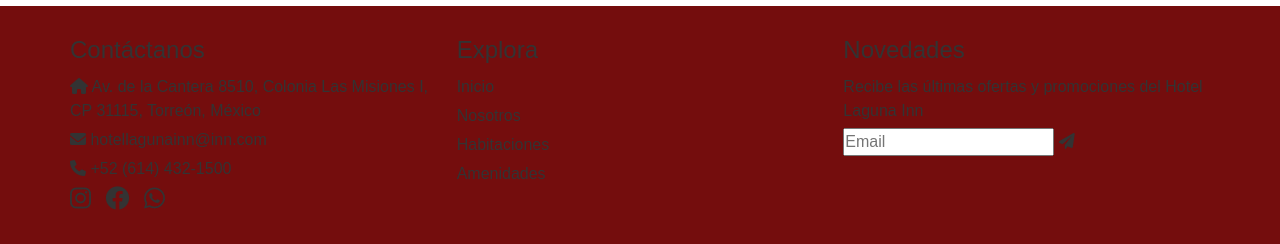
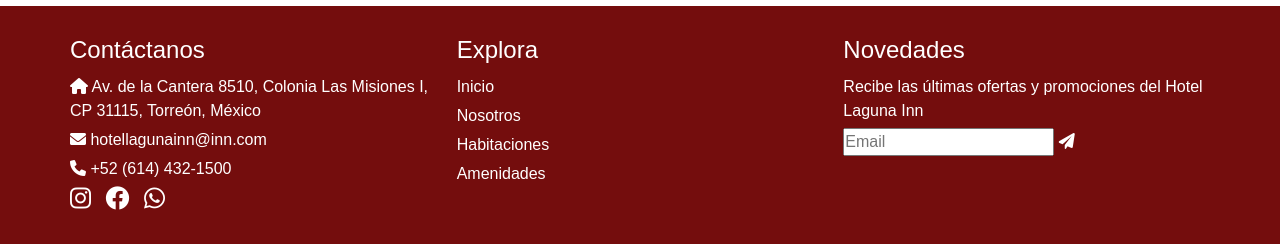
Before and after one commit to ack3stx/INTEGRADORAOFICIAL_E4, a PHP site: page /INTEGRADORA_OFICIALE4/ in a window 1280 px wide. Shown: the part 5473-5717 px from the top of the page. Run offline with PHP 8.4, Linux system fonts and the light colour scheme.

Commit message:
CAMBIO DE COLOR

```diff
--- a/Estilos/index.css
+++ b/Estilos/index.css
@@ -340,26 +340,31 @@
     max-width: 1200px;
     width: 100%;
     padding: 0 20px;
+    color: white;
     }
 
     .footer-section {
     flex: 1;
     min-width: 200px;
     margin: 10px;
+    color: white;
     }
 
     .footer-section h2 {
     font-size: 1.2rem;
     margin-bottom: 10px;
+    color: white;
     }
 
     .footer-section p {
     margin: 5px 0;
+    color: white;
     }
 
     .social-icons i {
     font-size: 1.2rem;
     margin-right: 10px;
+    color: white;
     }
 
     @media (min-width: 768px) {
--- a/index.html
+++ b/index.html
@@ -312,7 +312,7 @@
 </div>
 
 <!--PIE DE PAGINAA-->
-<footer class="footer white">
+<footer class="footer">
   <div class="footer-container">
       <div class="footer-section">
           <h2>Contáctanos</h2>
```
